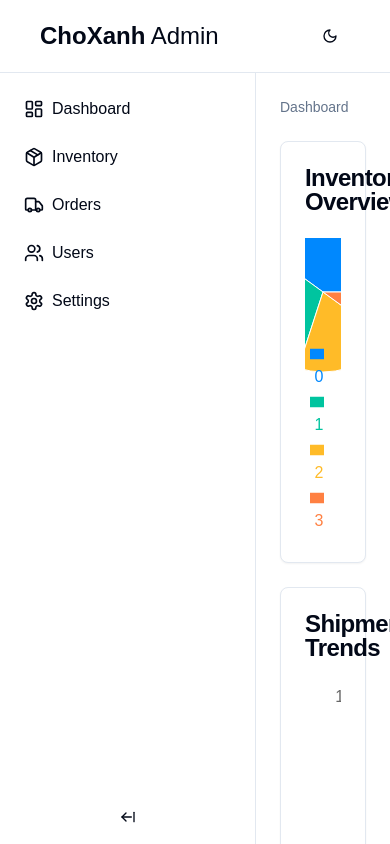
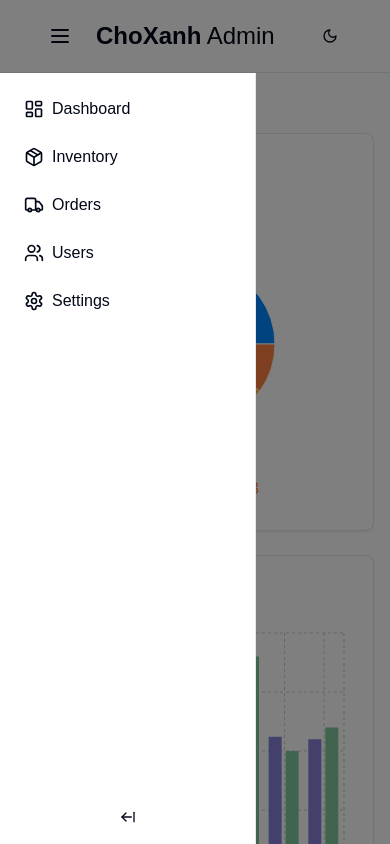
Before and after one commit to vnt87/choxanh-admin-dashboard, a React (Vite) app: page / in a window 390 px wide. Shown: the top 844 px of the page. Built offline with nearby package versions, Linux system fonts and the light colour scheme; a web font is replaced by a local one.

Commit message:
Refactor layout components and add Sidebar for improved navigation

```diff
--- a/src/components/Layout.jsx
+++ b/src/components/Layout.jsx
@@ -1,55 +1,44 @@
 import { useState } from 'react';
-import { NavLink, useLocation } from 'react-router-dom';
+import { useLocation } from 'react-router-dom';
 import { Breadcrumb, BreadcrumbList, BreadcrumbItem, BreadcrumbLink, BreadcrumbSeparator } from './ui/breadcrumb';
-import { LayoutDashboard, Package, Truck, Users, Settings, Sun, Moon, Heart, ArrowRightFromLine, ArrowLeftFromLine } from 'lucide-react';
+import { Sun, Moon, Heart } from 'lucide-react';
 import { Button } from "./ui/button";
 import { useTheme } from "../context/ThemeContext";
+import Sidebar from './Sidebar';
 
-const Sidebar = ({ isCollapsed, toggleSidebar }) => (
-  <aside className={`bg-background text-foreground h-[calc(100vh-4rem)] p-4 border-r transition-all duration-300 ${isCollapsed ? 'w-20' : 'w-64'} flex flex-col fixed md:relative z-50`}>
-    <nav className="space-y-2 flex-1">
-      <NavLink to="/" className="flex items-center space-x-2 p-2 hover:bg-accent rounded">
-        <LayoutDashboard size={20} />
-        {!isCollapsed && <span>Dashboard</span>}
-      </NavLink>
-      <NavLink to="/inventory" className="flex items-center space-x-2 p-2 hover:bg-accent rounded">
-        <Package size={20} />
-        {!isCollapsed && <span>Inventory</span>}
-      </NavLink>
-      <NavLink to="/orders" className="flex items-center space-x-2 p-2 hover:bg-accent rounded">
-        <Truck size={20} />
-        {!isCollapsed && <span>Orders</span>}
-      </NavLink>
-      <NavLink to="/users" className="flex items-center space-x-2 p-2 hover:bg-accent rounded">
-        <Users size={20} />
-        {!isCollapsed && <span>Users</span>}
-      </NavLink>
-      <NavLink to="/settings" className="flex items-center space-x-2 p-2 hover:bg-accent rounded">
-        <Settings size={20} />
-        {!isCollapsed && <span>Settings</span>}
-      </NavLink>
-    </nav>
-    <div className="mt-auto pt-4">
-      <Button variant="ghost" size="icon" onClick={toggleSidebar} className="w-full">
-        {isCollapsed ?
-          <ArrowRightFromLine className="h-4 w-4" /> :
-          <ArrowLeftFromLine className="h-4 w-4" />
-        }
-      </Button>
-    </div>
-  </aside>
-);
-
-const Navbar = () => {
+const Navbar = ({ toggleSidebar }) => {
   const { theme, toggleTheme } = useTheme();
 
   return (
     <header className="bg-background text-foreground p-4 border-b">
       <div className="flex items-center justify-between px-6">
+        <div className="flex items-center gap-4">
+          <Button
+            variant="ghost"
+            size="icon"
+            onClick={toggleSidebar}
+            className="md:hidden"
+          >
+            <svg
+              xmlns="http://www.w3.org/2000/svg"
+              className="h-6 w-6"
+              fill="none"
+              viewBox="0 0 24 24"
+              stroke="currentColor"
+            >
+              <path
+                strokeLinecap="round"
+                strokeLinejoin="round"
+                strokeWidth={2}
+                d="M4 6h16M4 12h16M4 18h16"
+              />
+            </svg>
+          </Button>
           <h1 className="text-2xl">
             <span className="font-bold">ChoXanh</span>
             <span className="font-thin"> Admin</span>
           </h1>
+        </div>
         <Button variant="ghost" size="icon" onClick={toggleTheme}>
           {theme === 'dark' ? <Sun className="h-4 w-4" /> : <Moon className="h-4 w-4" />}
         </Button>
@@ -87,11 +76,15 @@ const Layout = ({ children }) => {
 
   return (
     <div className="flex flex-col min-h-screen bg-background text-foreground">
-      <Navbar />
-      <div className="flex flex-1">
+      <Navbar toggleSidebar={toggleSidebar} />
+      <div className="flex flex-1 relative">
         <>
+          <div
+            className={`fixed inset-0 bg-black/50 z-40 md:hidden ${isCollapsed ? 'hidden' : 'block'}`}
+            onClick={toggleSidebar}
+          />
           <Sidebar isCollapsed={isCollapsed} toggleSidebar={toggleSidebar} />
-          <main className={`flex-1 p-6 transition-all duration-300 ${isCollapsed ? 'ml-20' : 'ml-64'} max-w-screen-2xl mx-auto w-full`}>
+          <main className={`flex-1 p-4 md:p-6 transition-all duration-300 ${isCollapsed ? 'ml-0 md:ml-20' : 'ml-0 md:ml-64'} max-w-screen-2xl mx-auto w-full`}>
             <div className="flex flex-col items-center w-full">
               <div className="w-full max-w-7xl mb-6">
               <Breadcrumb>
--- /dev/null
+++ b/src/components/Sidebar.jsx
@@ -0,0 +1,40 @@
+import { NavLink } from 'react-router-dom';
+import { LayoutDashboard, Package, Truck, Users, Settings, ArrowRightFromLine, ArrowLeftFromLine } from 'lucide-react';
+import { Button } from "./ui/button";
+
+const Sidebar = ({ isCollapsed, toggleSidebar }) => (
+  <aside className={`bg-background text-foreground h-[calc(100vh-4rem)] p-4 border-r transition-all duration-300 ${isCollapsed ? 'w-20' : 'w-64'} flex flex-col fixed md:relative z-50`}>
+    <nav className="space-y-2 flex-1">
+      <NavLink to="/" className="flex items-center space-x-2 p-2 hover:bg-accent rounded">
+        <LayoutDashboard size={20} />
+        {!isCollapsed && <span>Dashboard</span>}
+      </NavLink>
+      <NavLink to="/inventory" className="flex items-center space-x-2 p-2 hover:bg-accent rounded">
+        <Package size={20} />
+        {!isCollapsed && <span>Inventory</span>}
+      </NavLink>
+      <NavLink to="/orders" className="flex items-center space-x-2 p-2 hover:bg-accent rounded">
+        <Truck size={20} />
+        {!isCollapsed && <span>Orders</span>}
+      </NavLink>
+      <NavLink to="/users" className="flex items-center space-x-2 p-2 hover:bg-accent rounded">
+        <Users size={20} />
+        {!isCollapsed && <span>Users</span>}
+      </NavLink>
+      <NavLink to="/settings" className="flex items-center space-x-2 p-2 hover:bg-accent rounded">
+        <Settings size={20} />
+        {!isCollapsed && <span>Settings</span>}
+      </NavLink>
+    </nav>
+    <div className="mt-auto pt-4">
+      <Button variant="ghost" size="icon" onClick={toggleSidebar} className="w-full">
+        {isCollapsed ?
+          <ArrowRightFromLine className="h-4 w-4" /> :
+          <ArrowLeftFromLine className="h-4 w-4" />
+        }
+      </Button>
+    </div>
+  </aside>
+);
+
+export default Sidebar;
--- a/src/main.jsx
+++ b/src/main.jsx
@@ -1,7 +1,12 @@
 import ReactDOM from "react-dom/client";
 import App from "./App.jsx";
 import "./index.css";
+import { SplashCursorProvider } from "./context/SplashCursorContext";
+import SplashCursor from "./components/SplashCursor";
 
 ReactDOM.createRoot(document.getElementById("root")).render(
+  <SplashCursorProvider>
     <App />
+    <SplashCursor />
+  </SplashCursorProvider>
 );
```
Lines whose indentation alone changed are shown as unchanged.
